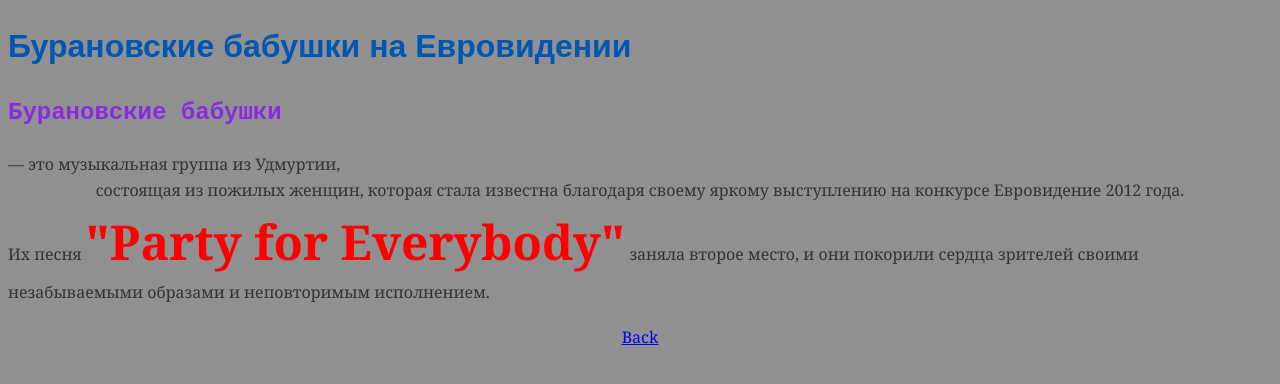
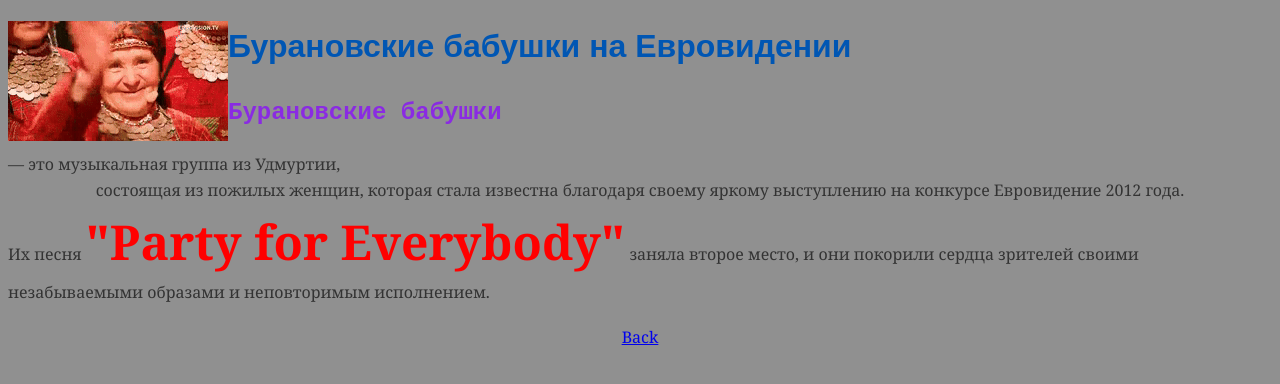
Before and after one commit to kl1me/kl1me.github.io, a plain HTML site: page help2.html in a window 1280 px wide. Drawn offline with Linux system fonts and the light colour scheme.

Commit message:
Update help2.html

```diff
--- a/help2.html
+++ b/help2.html
@@ -28,7 +28,7 @@
     </style>
 </head>
 <body>
-
+<a href='index.html'><img src='animation.gif' align='left'></a>
 <h1>Бурановские бабушки на Евровидении</h1>
 <p>
     <left><h2>Бурановские бабушки</h2> — это музыкальная группа из Удмуртии,</left><center> состоящая из пожилых женщин, которая стала известна благодаря своему яркому выступлению на конкурсе Евровидение 2012 года. </center><right>Их песня <font color='red' size=9><strong>"Party for Everybody"</strong></font> заняла второе место, и они покорили сердца зрителей своими незабываемыми образами и неповторимым исполнением.</right>
```
